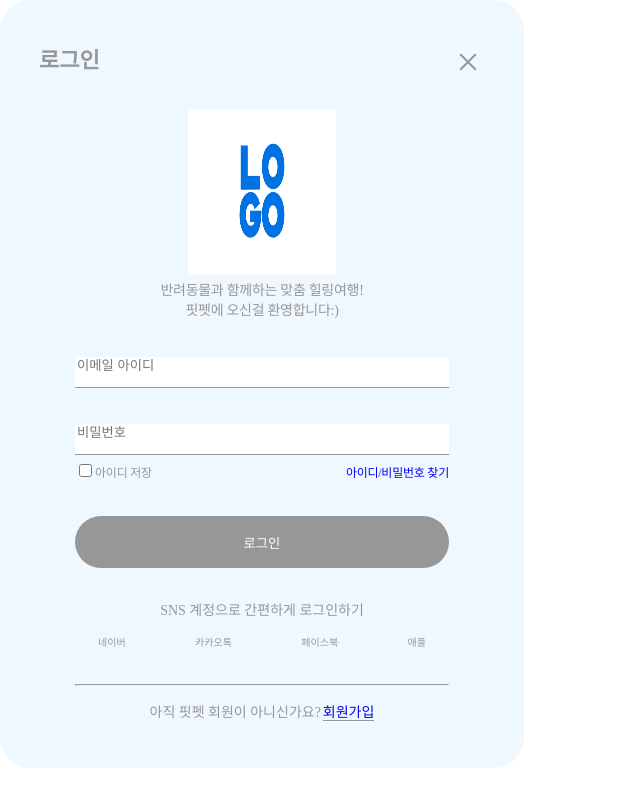
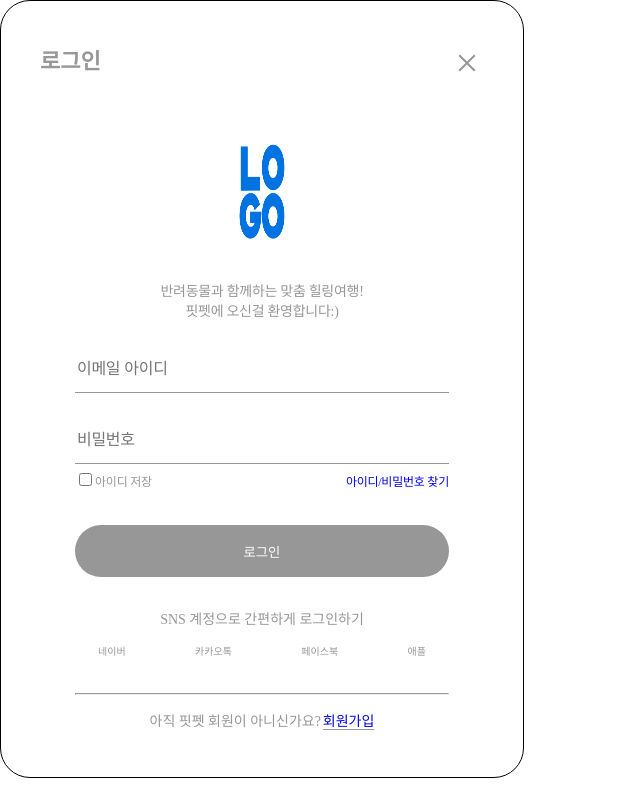
Before and after one commit to cjy0019/FITPET, a React (Create React App) app in the folder fitpet/: page /login in a window 1280 px wide. Shown: the whole page, without its empty margins (0-640 px from the left). Built offline with nearby package versions, Linux system fonts and the light colour scheme.

Commit message:
feat : 로그인 팝업 UI 인터렉션 구현 [#14]
resolved : #14

- useState와 값 &&연산잘 구현.
- state값 변경시 input에 focus가 없어지는 issue 발생.

```diff
--- a/fitpet/src/components/login/Login.jsx
+++ b/fitpet/src/components/login/Login.jsx
@@ -27,8 +27,8 @@ const Login = () => {
 const LoginWrapper = styled.div`
   width: 52.4rem;
   padding: 5rem 3.9rem 4.7rem;
-  background-color: aliceblue;
   border-radius: 30px;
+  border: 1px solid black;
 
   a:visited {
     color: #979797;
--- a/fitpet/src/components/login/LoginBottom.jsx
+++ b/fitpet/src/components/login/LoginBottom.jsx
@@ -10,8 +10,7 @@ const LoginBottom = () => {
   return (
     <BottomContainer>
       {/* login input 컴포넌트 */}
-      <LoginInput kind='email' />
-      <LoginInput kind='password' />
+      <LoginInput />
 
       {/* 아이디 저장 및 찾기 */}
       <FindId />
--- a/fitpet/src/components/login/LoginInput.jsx
+++ b/fitpet/src/components/login/LoginInput.jsx
@@ -1,22 +1,78 @@
-import React from 'react';
+import React, { useState } from 'react';
 import styled from 'styled-components';
 
-const LoginInput = ({ kind, password }) => {
-  if (kind === 'email') {
-    return <StyledInput placeholder='이메일 아이디' type='email' />;
+const LoginInput = () => {
+  const [email, setEmail] = useState('');
+  const [password, setPassword] = useState('');
+
+  return (
+    <>
+      {email && <StyledText>이메일 아이디</StyledText>}
+      {!email && <StyledTextHidden>이메일 아이디</StyledTextHidden>}
+
+      <StyledInput
+        placeholder='이메일 아이디'
+        type='email'
+        value={email}
+        onChange={changeId}
+      />
+
+      {password && <StyledText>비밀번호</StyledText>}
+      {!password && <StyledTextHidden>비밀번호</StyledTextHidden>}
+
+      <StyledInput
+        placeholder='비밀번호'
+        type='password'
+        value={password}
+        onChange={changePassword}
+      />
+    </>
+  );
+
+  // 아이디
+  function changeId(e) {
+    setEmail(e.target.value);
   }
-  return <StyledInput placeholder='비밀번호' type='password' />;
+
+  // 비밀번호
+  function changePassword(e) {
+    setPassword(e.target.value);
+  }
 };
 
 const StyledInput = styled.input`
   display: block;
   width: 100%;
-  border: solid 0.5px #979797;
-  border-left-width: 0;
-  border-right-width: 0;
-  border-top-width: 0;
-  margin-top: 3.6rem;
+  border: none;
+  border-bottom: solid 0.5px #979797;
   padding-bottom: 1.4rem;
+  background-color: transparent;
+  font-size: 1.6rem;
+  font-weight: normal;
+  font-stretch: normal;
+  font-style: normal;
+  line-height: 1.19;
+  color: #707070;
+  letter-spacing: -0.32px;
+  text-align: left;
+  outline: none;
+  margin-top: 0.4rem;
+`;
+
+const StyledText = styled.p`
+  font-size: 1.4rem;
+  font-weight: 600;
+  font-stretch: normal;
+  font-style: normal;
+  line-height: 1.14;
+  letter-spacing: -0.28px;
+  text-align: left;
+  color: #707070;
+  margin-top: 1.6rem;
+`;
+
+const StyledTextHidden = styled(StyledText)`
+  visibility: hidden;
 `;
 
 export default LoginInput;
```
